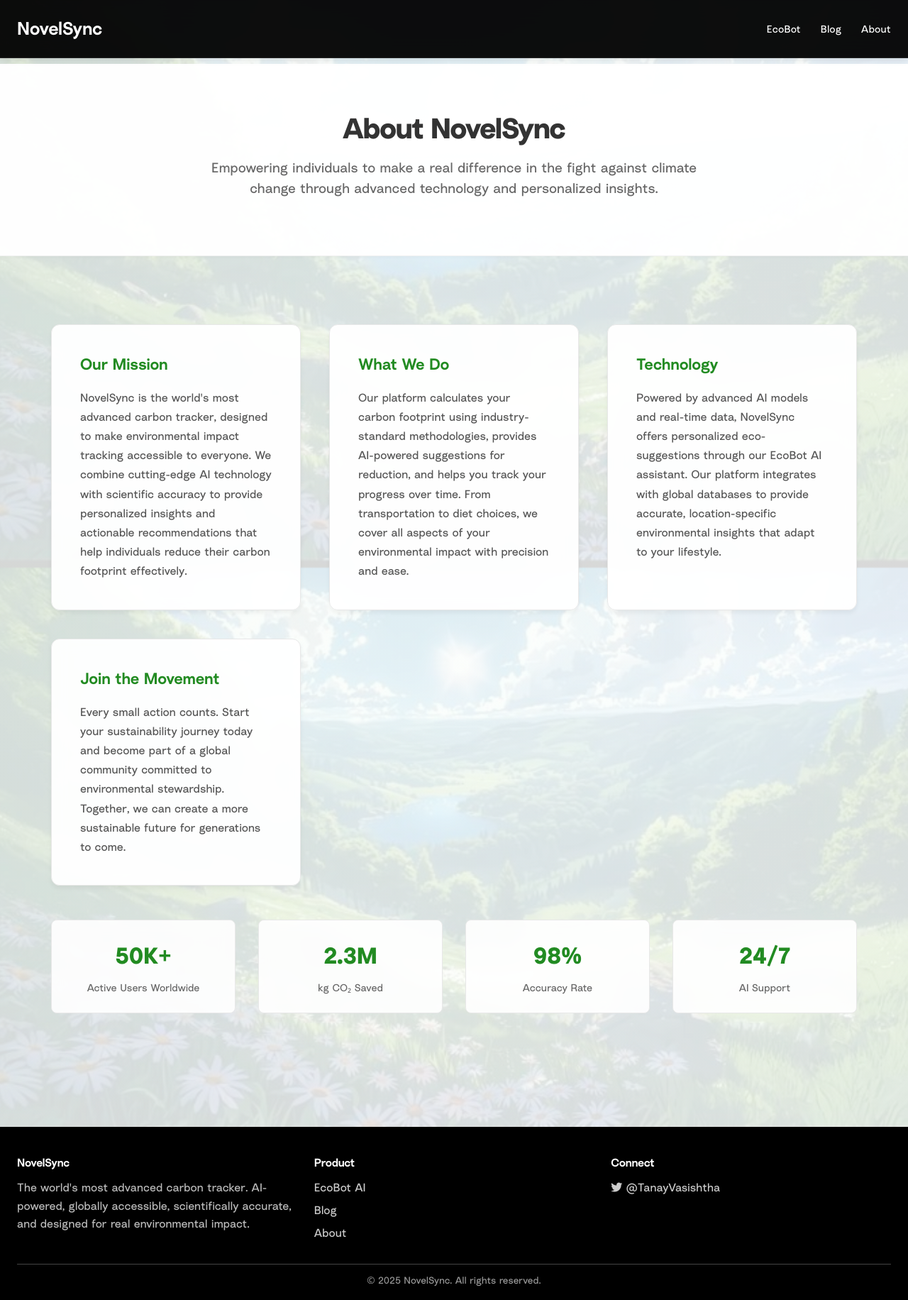
After one commit to tanayvasishtha/NovelSync, a Flask app: page /about in a window 1280 px wide. The commit adds this page. Shown: the whole page at 71% size. Run offline with Flask 3, Linux system fonts and the light colour scheme.

Commit message:
Created separate About page and removed About section from main page

```diff
--- a/app.py
+++ b/app.py
@@ -352,6 +352,12 @@ def ecobot():
     track_analytics('page_view', session.get('user_id'))
     return render_template('ecobot.html', user=session.get('user'))
 
+@app.route('/about')
+def about():
+    """About page"""
+    track_analytics('page_view', session.get('user_id'))
+    return render_template('about.html', user=session.get('user'))
+
 @app.route('/api/calculate', methods=['POST'])
 def calculate():
     """Calculate carbon footprint from user input"""
--- /dev/null
+++ b/templates/about.html
@@ -0,0 +1,442 @@
+<!DOCTYPE html>
+<html lang="en">
+
+<head>
+    <meta charset="UTF-8">
+    <meta name="viewport" content="width=device-width, initial-scale=1.0">
+    <title>About NovelSync - The World's Most Advanced Carbon Calculator</title>
+    <meta name="description"
+        content="Learn about NovelSync's mission to empower individuals in the fight against climate change through advanced carbon tracking technology.">
+    <link href="https://cdn.jsdelivr.net/npm/bootstrap@5.3.0/dist/css/bootstrap.min.css" rel="stylesheet">
+    <link href="https://cdnjs.cloudflare.com/ajax/libs/font-awesome/6.0.0/css/all.min.css" rel="stylesheet">
+    <!-- Professional Font Stack -->
+    <style>
+        /* Radial Font - Regular */
+        @font-face {
+            font-family: 'Radial';
+            src: url('/static/fonts/radialtrial-regular.otf') format('opentype');
+            font-weight: 400;
+            font-style: normal;
+            font-display: swap;
+        }
+
+        /* Radial Font - Bold */
+        @font-face {
+            font-family: 'Radial';
+            src: url('/static/fonts/radialtrial-bold.otf') format('opentype');
+            font-weight: 700;
+            font-style: normal;
+            font-display: swap;
+        }
+
+        /* Radial Font - SemiBold */
+        @font-face {
+            font-family: 'Radial';
+            src: url('/static/fonts/radialtrial-semibold.otf') format('opentype');
+            font-weight: 600;
+            font-style: normal;
+            font-display: swap;
+        }
+
+        /* Radial Font - Heavy */
+        @font-face {
+            font-family: 'Radial';
+            src: url('/static/fonts/radialtrial-heavy.otf') format('opentype');
+            font-weight: 800;
+            font-style: normal;
+            font-display: swap;
+        }
+
+        /* Radial Font - Black */
+        @font-face {
+            font-family: 'Radial';
+            src: url('/static/fonts/radialtrial-black.otf') format('opentype');
+            font-weight: 900;
+            font-style: normal;
+            font-display: swap;
+        }
+    </style>
+    <style>
+        :root {
+            --primary-green: #228B22;
+            --primary-dark: #1a6b1a;
+            --background-green: #F8FCF9;
+            --light-gray: #F5F5F5;
+            --medium-gray: #E8E8E8;
+            --dark-gray: #333333;
+            --white: #FFFFFF;
+            --accent-blue: #0066CC;
+            --success-green: #28A745;
+            --warning-orange: #FF8C00;
+            --error-red: #DC3545;
+            --premium-gold: #FFD700;
+        }
+
+        body {
+            font-family: 'Radial', 'Segoe UI', 'Roboto', 'Helvetica Neue', Arial, sans-serif;
+            background: linear-gradient(135deg, rgba(248, 252, 249, 0.85) 0%, rgba(255, 255, 255, 0.85) 100%),
+                url('/static/images/3.jpg');
+            background-size: cover;
+            background-position: center;
+            background-attachment: fixed;
+            color: var(--dark-gray);
+            line-height: 1.6;
+            margin: 0;
+            padding: 0;
+            min-height: 100vh;
+            text-rendering: optimizeLegibility;
+            -webkit-font-smoothing: antialiased;
+            -moz-osx-font-smoothing: grayscale;
+        }
+
+        /* Enhanced Typography for Human-like Appearance */
+        h1, h2, h3, h4, h5, h6 {
+            font-weight: 600;
+            letter-spacing: -0.02em;
+            line-height: 1.3;
+        }
+
+        .header {
+            background: rgba(0, 0, 0, 0.95);
+            border-bottom: 1px solid rgba(255, 255, 255, 0.1);
+            padding: 1.25rem 0;
+            position: sticky;
+            top: 0;
+            z-index: 1000;
+            backdrop-filter: blur(15px);
+            box-shadow: 0 2px 10px rgba(0, 0, 0, 0.1);
+        }
+
+        .header-content {
+            display: flex;
+            justify-content: space-between;
+            align-items: center;
+            max-width: 1400px;
+            margin: 0 auto;
+            padding: 0 1.5rem;
+        }
+
+        .logo {
+            font-size: 1.6rem;
+            font-weight: 600;
+            color: var(--white);
+            text-decoration: none;
+            letter-spacing: -0.3px;
+        }
+
+        .nav-links {
+            display: flex;
+            gap: 1.75rem;
+            align-items: center;
+        }
+
+        .nav-link {
+            color: var(--white);
+            text-decoration: none;
+            font-weight: 400;
+            font-size: 0.9rem;
+            transition: color 0.2s ease;
+            letter-spacing: 0.01em;
+        }
+
+        .nav-link:hover {
+            color: rgba(255, 255, 255, 0.8);
+        }
+
+        .about-hero {
+            text-align: center;
+            padding: 4rem 0 3rem;
+            background: rgba(255, 255, 255, 0.98);
+            border-bottom: 1px solid rgba(0, 0, 0, 0.05);
+            margin-top: 0.5rem;
+            box-shadow: 0 1px 5px rgba(0, 0, 0, 0.03);
+        }
+
+        .about-hero h1 {
+            font-size: 2.5rem;
+            font-weight: 700;
+            color: var(--dark-gray);
+            margin-bottom: 1rem;
+            letter-spacing: -0.03em;
+        }
+
+        .about-hero p {
+            font-size: 1.2rem;
+            color: #666;
+            margin-bottom: 2rem;
+            max-width: 700px;
+            margin-left: auto;
+            margin-right: auto;
+            line-height: 1.5;
+            font-weight: 400;
+        }
+
+        .about-container {
+            max-width: 1200px;
+            margin: 0 auto;
+            padding: 4rem 2rem;
+        }
+
+        .about-content {
+            display: grid;
+            grid-template-columns: repeat(auto-fit, minmax(350px, 1fr));
+            gap: 2.5rem;
+            margin-top: 2rem;
+        }
+
+        .about-card {
+            background: rgba(255, 255, 255, 0.95);
+            border: 1px solid var(--medium-gray);
+            border-radius: 12px;
+            padding: 2.5rem;
+            text-align: left;
+            backdrop-filter: blur(10px);
+            box-shadow: 0 4px 6px rgba(0, 0, 0, 0.05);
+            transition: transform 0.3s ease, box-shadow 0.3s ease;
+        }
+
+        .about-card:hover {
+            transform: translateY(-3px);
+            box-shadow: 0 8px 20px rgba(0, 0, 0, 0.1);
+        }
+
+        .about-card h3 {
+            font-size: 1.4rem;
+            font-weight: 600;
+            color: var(--primary-green);
+            margin-bottom: 1.25rem;
+            letter-spacing: -0.01em;
+        }
+
+        .about-card p {
+            color: #555;
+            line-height: 1.7;
+            margin: 0;
+            font-size: 1rem;
+        }
+
+        .about-stats {
+            display: grid;
+            grid-template-columns: repeat(auto-fit, minmax(200px, 1fr));
+            gap: 2rem;
+            margin: 3rem 0;
+        }
+
+        .stat-card {
+            background: rgba(255, 255, 255, 0.9);
+            border: 1px solid var(--medium-gray);
+            border-radius: 8px;
+            padding: 1.5rem;
+            text-align: center;
+            backdrop-filter: blur(10px);
+        }
+
+        .stat-number {
+            font-size: 2rem;
+            font-weight: 700;
+            color: var(--primary-green);
+            margin-bottom: 0.5rem;
+        }
+
+        .stat-label {
+            font-size: 0.9rem;
+            color: #666;
+            font-weight: 500;
+        }
+
+        /* Footer */
+        .footer {
+            background: #000000;
+            color: var(--white);
+            padding: 2.5rem 0 1rem;
+            margin-top: 3rem;
+        }
+
+        .footer-content {
+            max-width: 1400px;
+            margin: 0 auto;
+            padding: 0 1.5rem;
+        }
+
+        .footer-section {
+            margin-bottom: 1.5rem;
+        }
+
+        .footer-section h4 {
+            color: var(--white);
+            margin-bottom: 0.75rem;
+            font-weight: 600;
+            font-size: 1rem;
+        }
+
+        .footer-section p {
+            color: #BBB;
+            line-height: 1.6;
+            margin-bottom: 0.75rem;
+        }
+
+        .footer-section a {
+            color: #CCC;
+            text-decoration: none;
+            display: block;
+            margin-bottom: 0.4rem;
+            transition: color 0.3s ease;
+        }
+
+        .footer-section a:hover {
+            color: var(--white);
+        }
+
+        .footer-bottom {
+            border-top: 1px solid #444;
+            padding-top: 0.75rem;
+            text-align: center;
+            color: #999;
+        }
+
+        .footer-bottom p {
+            font-size: 0.85rem;
+            margin: 0;
+        }
+
+        @media (max-width: 768px) {
+            .about-hero h1 {
+                font-size: 2rem;
+            }
+
+            .about-hero p {
+                font-size: 1rem;
+            }
+
+            .about-container {
+                padding: 2rem 1rem;
+            }
+
+            .about-content {
+                grid-template-columns: 1fr;
+                gap: 1.5rem;
+            }
+
+            .about-card {
+                padding: 1.5rem;
+            }
+
+            .about-stats {
+                grid-template-columns: 1fr;
+                gap: 1rem;
+            }
+
+            .footer {
+                padding: 2rem 0 1rem;
+                margin-top: 2rem;
+            }
+
+            .footer-content {
+                padding: 0 1rem;
+            }
+
+            .footer-section {
+                margin-bottom: 1rem;
+                text-align: center;
+            }
+        }
+    </style>
+</head>
+
+<body>
+    <!-- Header -->
+    <header class="header">
+        <div class="header-content">
+            <a href="/" class="logo">NovelSync</a>
+            <nav class="nav-links">
+                <a href="/ecobot" class="nav-link">EcoBot</a>
+                <a href="/blog" class="nav-link">Blog</a>
+                <a href="/about" class="nav-link">About</a>
+            </nav>
+        </div>
+    </header>
+
+    <!-- About Hero -->
+    <section class="about-hero">
+        <div class="container-fluid">
+            <h1>About NovelSync</h1>
+            <p>Empowering individuals to make a real difference in the fight against climate change through advanced technology and personalized insights.</p>
+        </div>
+    </section>
+
+    <!-- About Content -->
+    <section class="about-container">
+        <div class="about-content">
+            <div class="about-card">
+                <h3>Our Mission</h3>
+                <p>NovelSync is the world's most advanced carbon tracker, designed to make environmental impact tracking accessible to everyone. We combine cutting-edge AI technology with scientific accuracy to provide personalized insights and actionable recommendations that help individuals reduce their carbon footprint effectively.</p>
+            </div>
+
+            <div class="about-card">
+                <h3>What We Do</h3>
+                <p>Our platform calculates your carbon footprint using industry-standard methodologies, provides AI-powered suggestions for reduction, and helps you track your progress over time. From transportation to diet choices, we cover all aspects of your environmental impact with precision and ease.</p>
+            </div>
+
+            <div class="about-card">
+                <h3>Technology</h3>
+                <p>Powered by advanced AI models and real-time data, NovelSync offers personalized eco-suggestions through our EcoBot AI assistant. Our platform integrates with global databases to provide accurate, location-specific environmental insights that adapt to your lifestyle.</p>
+            </div>
+
+            <div class="about-card">
+                <h3>Join the Movement</h3>
+                <p>Every small action counts. Start your sustainability journey today and become part of a global community committed to environmental stewardship. Together, we can create a more sustainable future for generations to come.</p>
+            </div>
+        </div>
+
+        <div class="about-stats">
+            <div class="stat-card">
+                <div class="stat-number">50K+</div>
+                <div class="stat-label">Active Users Worldwide</div>
+            </div>
+            <div class="stat-card">
+                <div class="stat-number">2.3M</div>
+                <div class="stat-label">kg CO₂ Saved</div>
+            </div>
+            <div class="stat-card">
+                <div class="stat-number">98%</div>
+                <div class="stat-label">Accuracy Rate</div>
+            </div>
+            <div class="stat-card">
+                <div class="stat-number">24/7</div>
+                <div class="stat-label">AI Support</div>
+            </div>
+        </div>
+    </section>
+
+    <!-- Footer -->
+    <footer class="footer">
+        <div class="footer-content">
+            <div class="row">
+                <div class="col-md-4 footer-section">
+                    <h4>NovelSync</h4>
+                    <p>The world's most advanced carbon tracker. AI-powered, globally accessible, scientifically
+                        accurate, and designed for real environmental impact.</p>
+                </div>
+                <div class="col-md-4 footer-section">
+                    <h4>Product</h4>
+                    <a href="/ecobot">EcoBot AI</a>
+                    <a href="/blog">Blog</a>
+                    <a href="/about">About</a>
+                </div>
+                <div class="col-md-4 footer-section">
+                    <h4>Connect</h4>
+                    <a href="https://x.com/TanayVasishtha" target="_blank" rel="noopener noreferrer">
+                        <i class="fab fa-twitter"></i> @TanayVasishtha
+                    </a>
+                </div>
+            </div>
+            <div class="footer-bottom">
+                <p>&copy; 2025 NovelSync. All rights reserved.</p>
+            </div>
+        </div>
+    </footer>
+
+    <script src="https://cdn.jsdelivr.net/npm/bootstrap@5.3.0/dist/js/bootstrap.bundle.min.js"></script>
+</body>
+
+</html>
--- a/templates/blog.html
+++ b/templates/blog.html
@@ -375,7 +375,7 @@
             <nav class="nav-links">
                 <a href="/ecobot" class="nav-link">EcoBot</a>
                 <a href="/blog" class="nav-link">Blog</a>
-                <a href="/#about" class="nav-link">About</a>
+                <a href="/about" class="nav-link">About</a>
             </nav>
         </div>
     </header>
@@ -539,7 +539,7 @@
                     <h4>Product</h4>
                     <a href="/ecobot">EcoBot AI</a>
                     <a href="/blog">Blog</a>
-                    <a href="/#about">About</a>
+                    <a href="/about">About</a>
                 </div>
                 <div class="col-md-4 footer-section">
                     <h4>Connect</h4>
--- a/templates/ecobot.html
+++ b/templates/ecobot.html
@@ -411,7 +411,7 @@
             <nav class="nav-links">
                 <a href="/ecobot" class="nav-link">EcoBot</a>
                 <a href="/blog" class="nav-link">Blog</a>
-                <a href="/#about" class="nav-link">About</a>
+                <a href="/about" class="nav-link">About</a>
             </nav>
         </div>
     </header>
@@ -470,7 +470,7 @@
                     <h4>Product</h4>
                     <a href="/ecobot">EcoBot AI</a>
                     <a href="/blog">Blog</a>
-                    <a href="/#about">About</a>
+                    <a href="/about">About</a>
                 </div>
                 <div class="col-md-4 footer-section">
                     <h4>Connect</h4>
```
Also changed, not shown: templates/index.html (+2 -91 lines), novelsync.db.
